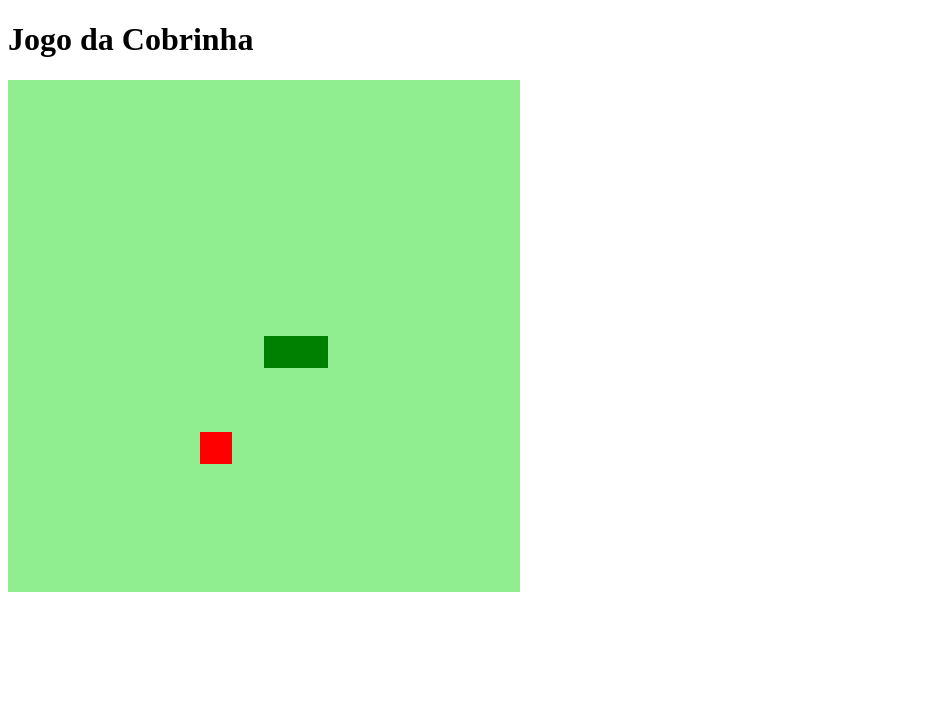
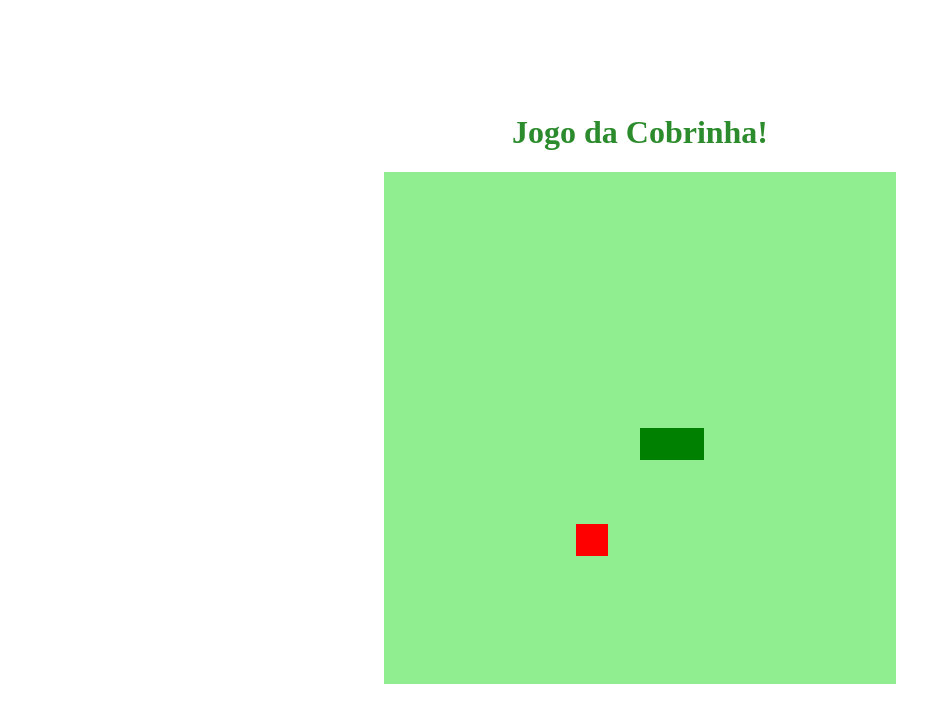
Before and after one commit to Diogooliveira10/jogo_da_cobrinha, a plain HTML site: page index.html in a window 1280 px wide. Shown: the whole page, without its empty margins (0-951 px from the left). Drawn offline with Linux system fonts and the light colour scheme.

Commit message:
end of project

```diff
--- a/index.html
+++ b/index.html
@@ -11,7 +11,7 @@
     <title>Snake Game</title>
 </head>
 <body>
-    <h1>Jogo da Cobrinha</h1>
+    <h1>Jogo da Cobrinha!</h1>
     <canvas id="snake" width="512" height="512"></canvas>
 </body>
 </html>
--- a/style.css
+++ b/style.css
@@ -0,0 +1,9 @@
+body {
+    height: 95vh;
+    width: 95;
+    display: flex;
+    justify-content: center;
+    align-items: center;
+    flex-direction: column;
+    color: rgb(44, 139, 44);
+}
```
